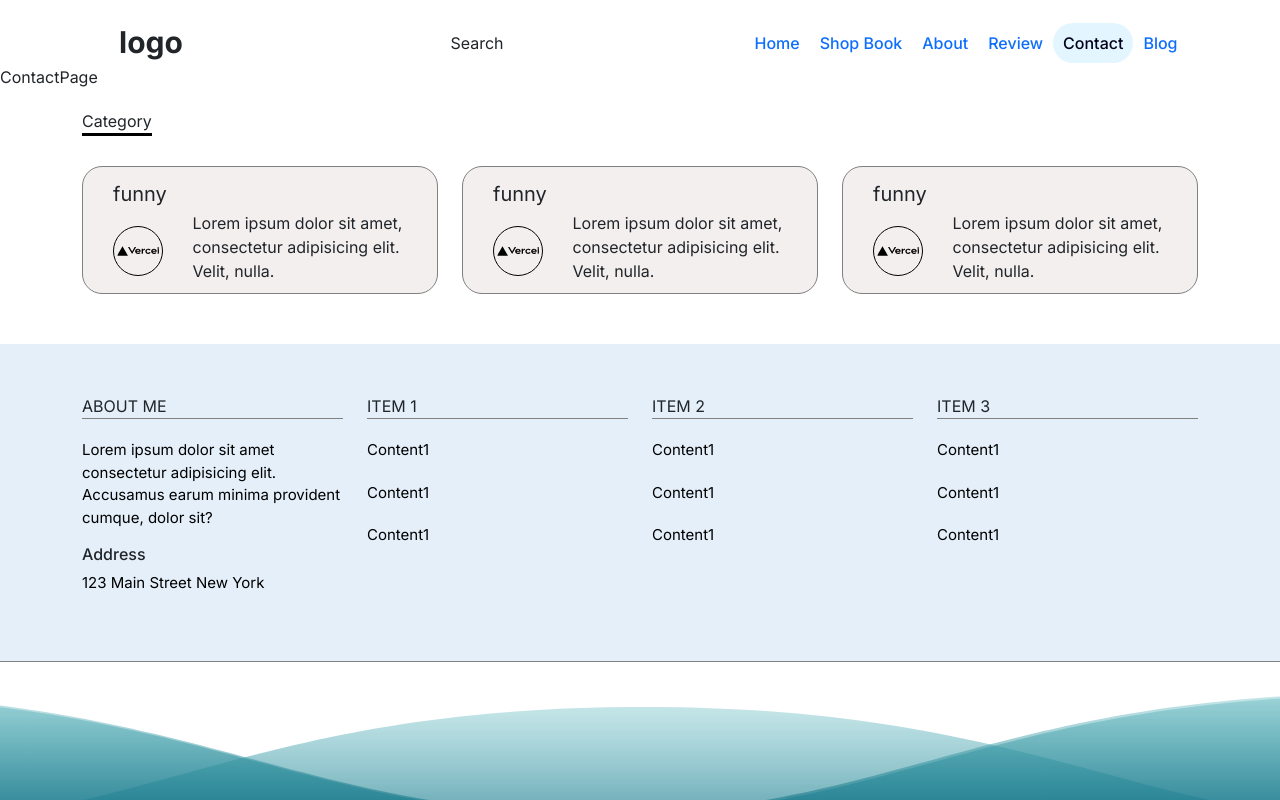
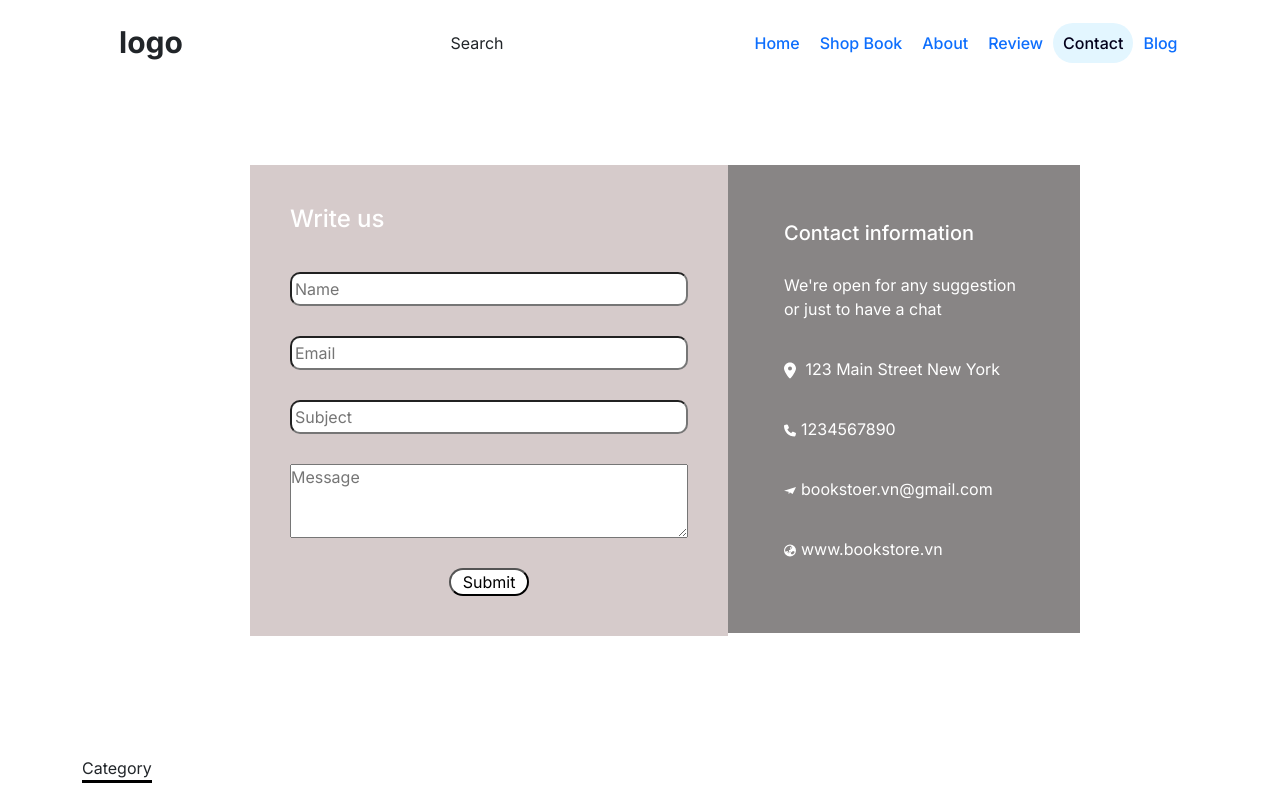
Before and after one commit to Vietlam303/nextJS-proj-fe2, a Next.js app in the folder FE/: page /contact in a window 1280 px wide. Shown: the top 800 px of the page. Built offline with nearby package versions, Linux system fonts and the light colour scheme.

Commit message:
add contact

```diff
--- /dev/null
+++ b/FE/app/contact/contact.module.css
@@ -0,0 +1,70 @@
+.contact {
+    position: relative;
+    display: flex;
+    align-items: center;
+    flex-direction: column;
+    width: 100%;
+    height: max-content;
+    margin: 100px;
+}
+.form
+{   padding: 40px 40px;
+    background-color: rgba(188, 171, 171, 0.61);
+    color: white;
+    position: relative;
+    display: flex;
+    flex-direction: column;
+    border: none;
+    gap: 30px;
+    height: auto;
+    margin-left:-150px ;
+    inset: 0;
+}
+.form input{
+
+    border-radius: 10px;
+    padding: 3px;
+}
+.form .submit {
+    position: relative;
+   left: 40%;
+    width: 80px;
+    background-color: white;
+    z-index: 99;
+    transition: .5s;
+    border-radius: 15px;
+    overflow: hidden;
+    transform: scale(1);
+}
+.form .submit:hover {
+    transform: scale(1.2);
+}
+.form button::after{
+    content: '';
+    width: 0%;
+    height: 100%;
+    top: 0;
+    left: 50%;
+    transform: translate(-50% ,0);
+    position: absolute;
+    background-color: aqua;
+    transition: .5s;
+    z-index: -1;
+
+}
+ .form button:hover:after{
+    width: 100%;
+}
+.infor {
+    margin-left: -24px;
+    padding: 56px;
+    display: flex;
+    flex-direction: column;
+    border: none;
+    gap: 20px;
+    background-color: rgba(29, 24, 24, 0.527);
+    color: white;
+    position: relative;
+    inset: 0;
+    height: auto;
+}
--- a/FE/app/contact/page.jsx
+++ b/FE/app/contact/page.jsx
@@ -1,6 +1,40 @@
+import { Container, Row, Col } from 'react-bootstrap';
+import style from "./contact.module.css"
+import { FaLocationDot } from "react-icons/fa6";
+import { FaPhone } from "react-icons/fa6";
+import { SiMinutemailer } from "react-icons/si";
+import { FaEarthAsia } from "react-icons/fa6";
+
 const ContactPage = () =>{
    return (
-    <div>ContactPage</div>
+      <Container>
+         <div className={style.contact}>
+         <Row>
+            <Col>
+               <div className={style.form}>
+                  <h4>Write us</h4>
+                  <input type="text" name="name" placeholder="Name" />
+                  <input type="email" name="email" id="" placeholder="Email" />
+                  <input type="text" name="subject" id="" placeholder="Subject"/>
+                  <textarea name="message" id="" cols={5} rows={3} placeholder="Message"></textarea>
+                  <button type='submit' className={style.submit}>Submit</button>
+               </div>
+            </Col>
+
+            <Col>
+               <div className={style.infor}>
+                  <h5>Contact information</h5>
+                  <p>We're open for any suggestion or just to have a chat</p>
+                  <p><FaLocationDot style={{paddingRight : '5px',fontSize: "17px" }}/>    123 Main Street
+New York </p>
+                  <p><FaPhone style={{paddingRight : '5px' ,fontSize: "17px"}} />1234567890</p>
+                  <p><SiMinutemailer style={{paddingRight : '5px',fontSize: "17px"}}/>bookstoer.vn@gmail.com</p>
+                  <p><FaEarthAsia style={{paddingRight : '5px',fontSize: "17px"}}/>www.bookstore.vn</p>
+               </div>
+            </Col>
+         </Row>
+         </div>
+      </Container>
    )
 }
 
```
